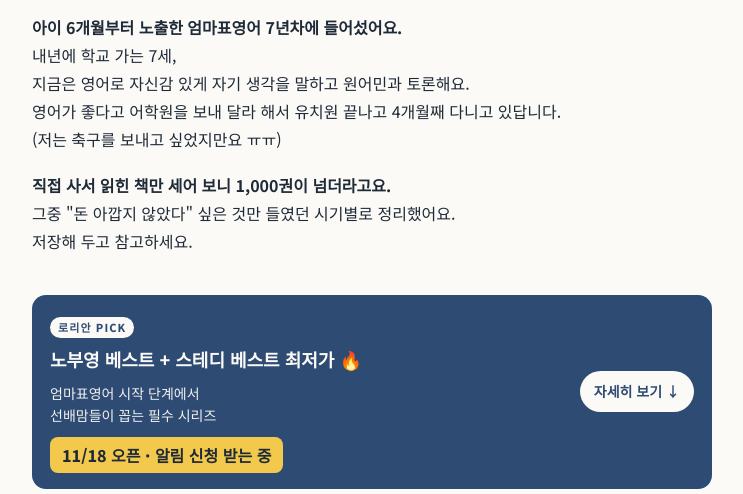
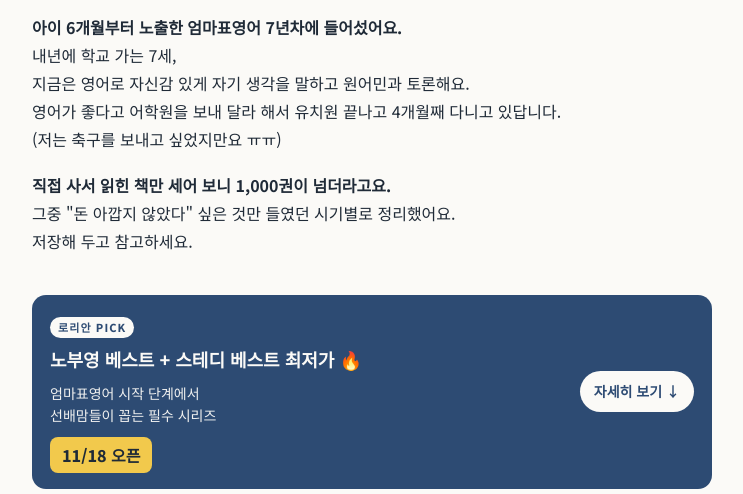
Before and after one commit to rorian-mom/rorian-mom.github.io, a plain HTML site: page bookshelf/index.html in a window 1280 px wide. Shown: the part 306-800 px from the top of the page, without its empty margins (268-1011 px from the left). Drawn offline with Linux system fonts and the light colour scheme.

Commit message:
책장: 띠지 문구 '11/18 오픈'으로 변경
Co-Authored-By: Claude Opus 5.5 <noreply@anthropic.com>
Claude-Session: https://claude.ai/code/session_01X2zgmTkTvVy1KmW7WMZTGY

```diff
--- a/bookshelf/index.html
+++ b/bookshelf/index.html
@@ -233,7 +233,7 @@ body.editing .wrap{padding-bottom:120px}
   </header>
 
   <a class="band" href="#oxford">
-    <div><span class="pick">로리안 PICK</span><strong>노부영 베스트 + 스테디 베스트 최저가 🔥</strong><span class="desc">엄마표영어 시작 단계에서<br>선배맘들이 꼽는 필수 시리즈</span><span class="deal">11/18 오픈 · 알림 신청 받는 중</span></div>
+    <div><span class="pick">로리안 PICK</span><strong>노부영 베스트 + 스테디 베스트 최저가 🔥</strong><span class="desc">엄마표영어 시작 단계에서<br>선배맘들이 꼽는 필수 시리즈</span><span class="deal">11/18 오픈</span></div>
     <span class="go">자세히 보기 ↓</span>
   </a>
 
```
